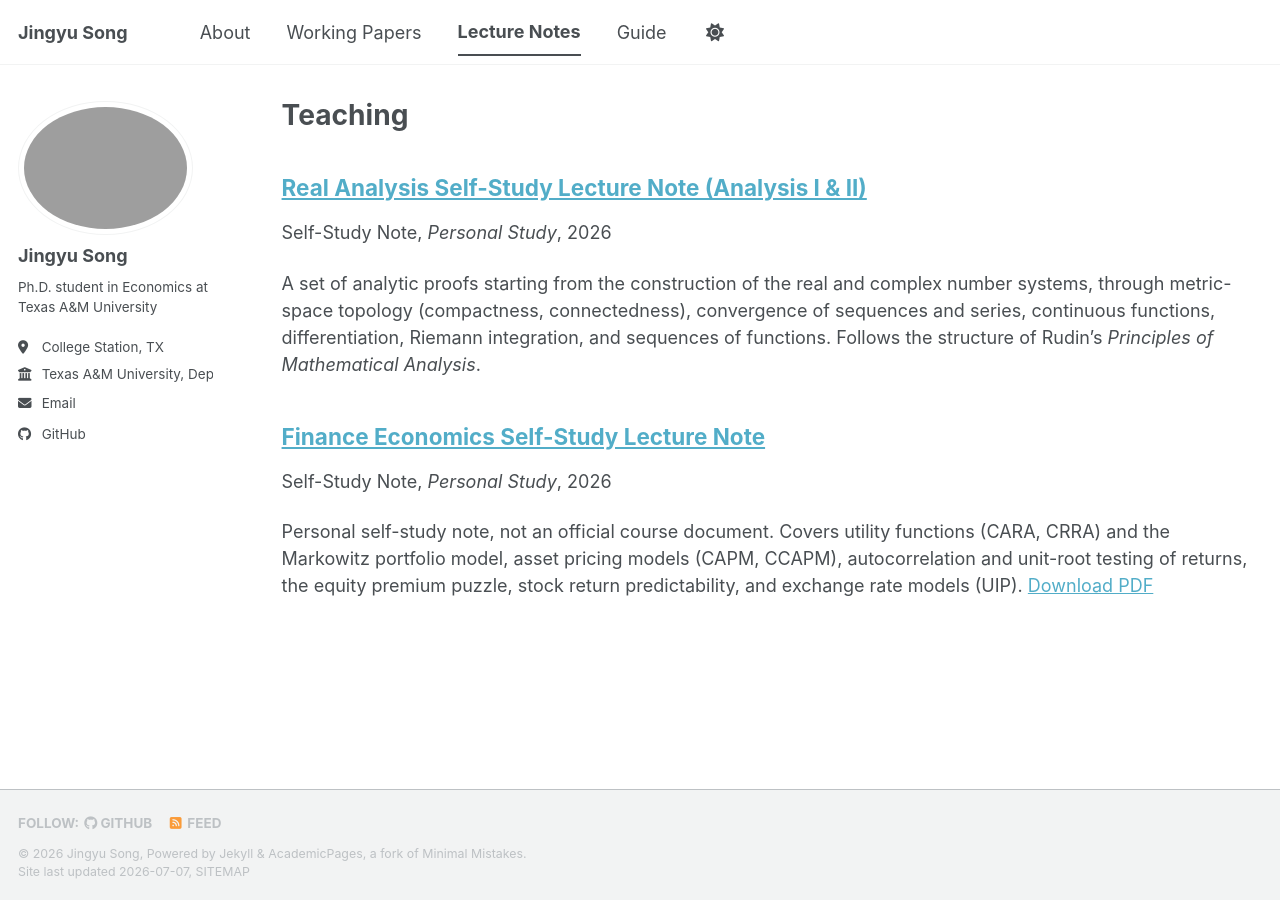
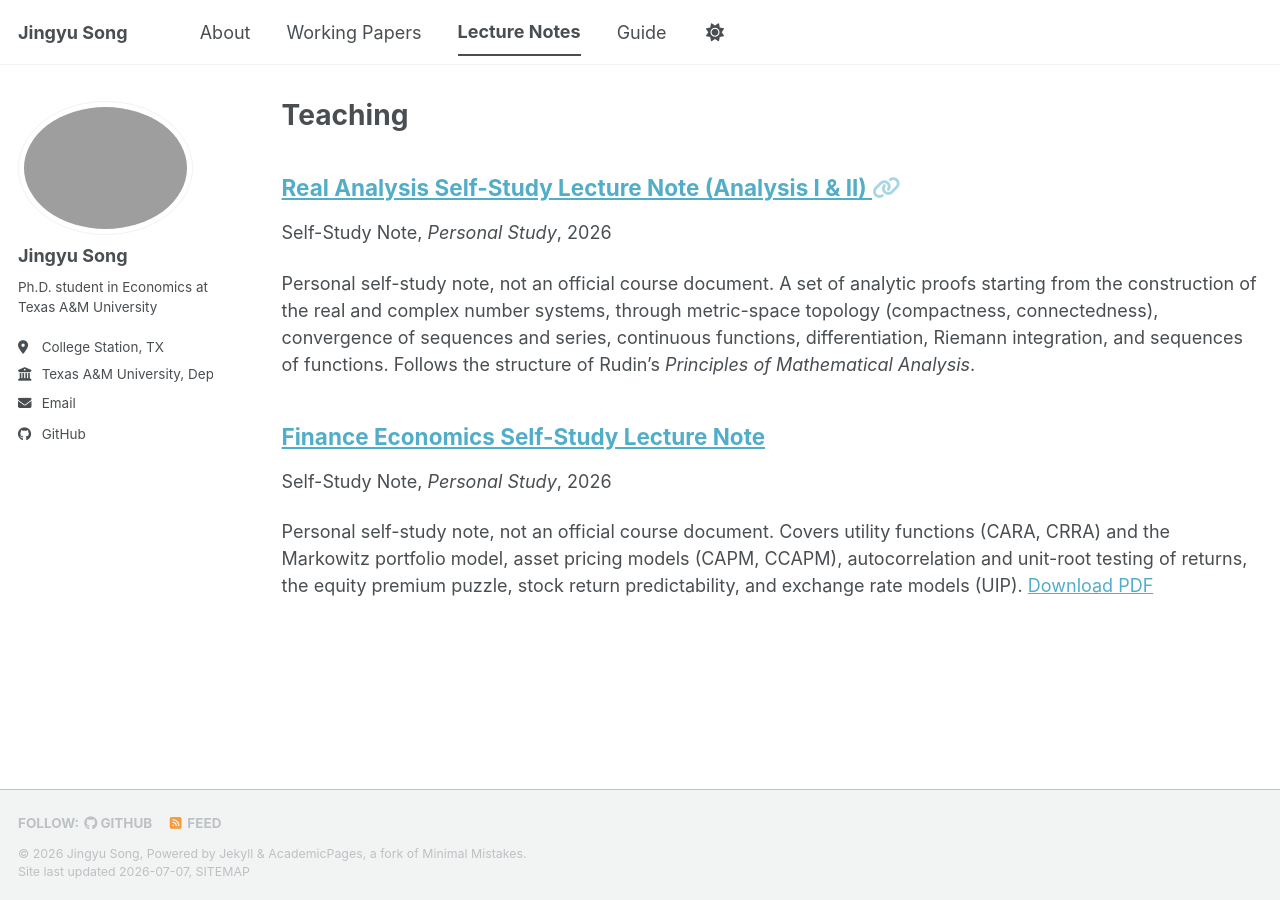
Before and after one commit to Jingyu-96/Jingyu-96.github.io, a Jekyll site: the page built from _pages/teaching.html, in a window 1280 px wide. Built offline with Jekyll 4.4.1, drawn with Linux system fonts in a browser that asks for light colours; a style sheet for code colours, icons or effects is not loaded.

Commit message:
Update 2026-07-07-real-analysis-notes.md

```diff
--- a/_teaching/2026-07-07-real-analysis-notes.md
+++ b/_teaching/2026-07-07-real-analysis-notes.md
@@ -7,8 +7,6 @@ venue: "Personal Study"
 date: 2026-07-07
 location: "Self-study"
 noindex: true
+link: '/files/Real_Analysis_Lecture_Note.pdf'
+excerpt: 'Personal self-study note, not an official course document. A set of analytic proofs starting from the construction of the real and complex number systems, through metric-space topology (compactness, connectedness), convergence of sequences and series, continuous functions, differentiation, Riemann integration, and sequences of functions. Follows the structure of Rudin''s *Principles of Mathematical Analysis*.'
 ---
-
-A set of analytic proofs starting from the construction of the real and complex number systems, through metric-space topology (compactness, connectedness), convergence of sequences and series, continuous functions, differentiation, Riemann integration, and sequences of functions. Follows the structure of Rudin's *Principles of Mathematical Analysis*.
-
-[Download PDF](/files/Real_Analysis_Lecture_Note.pdf)
```
